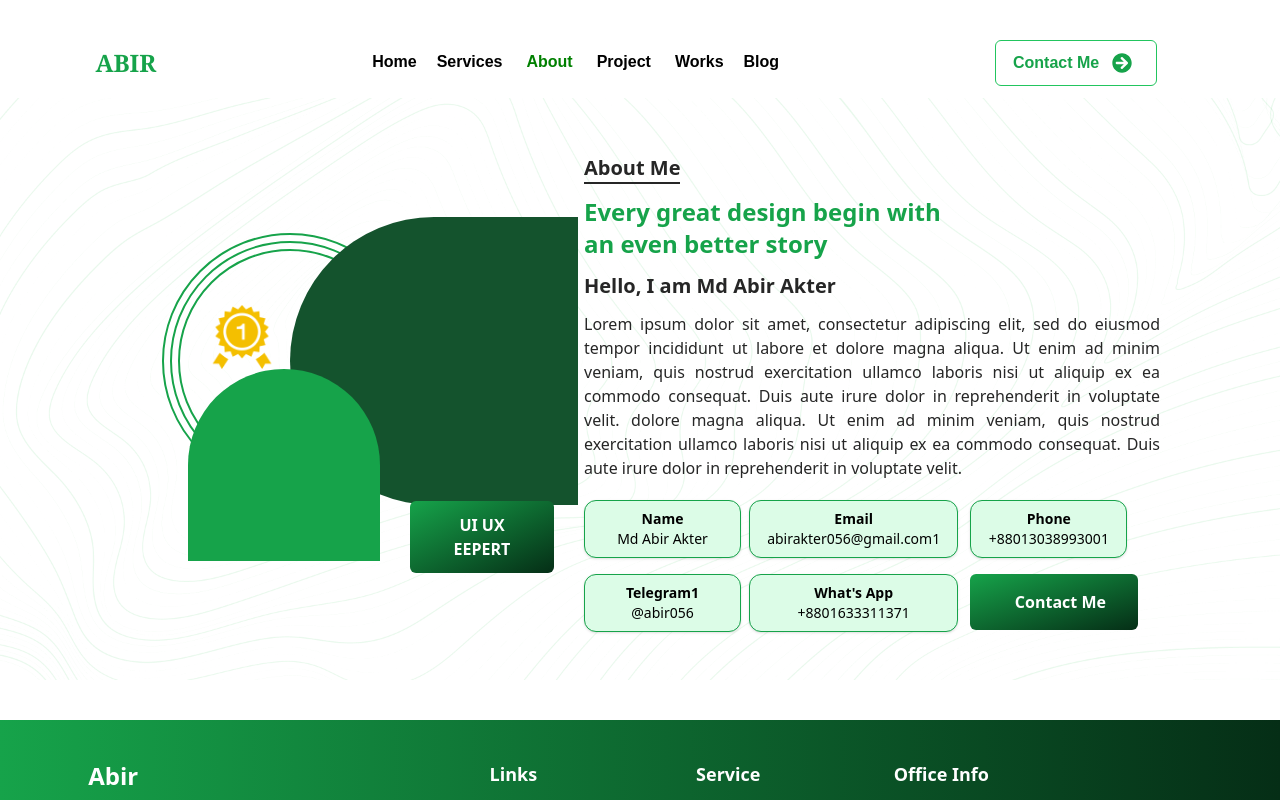
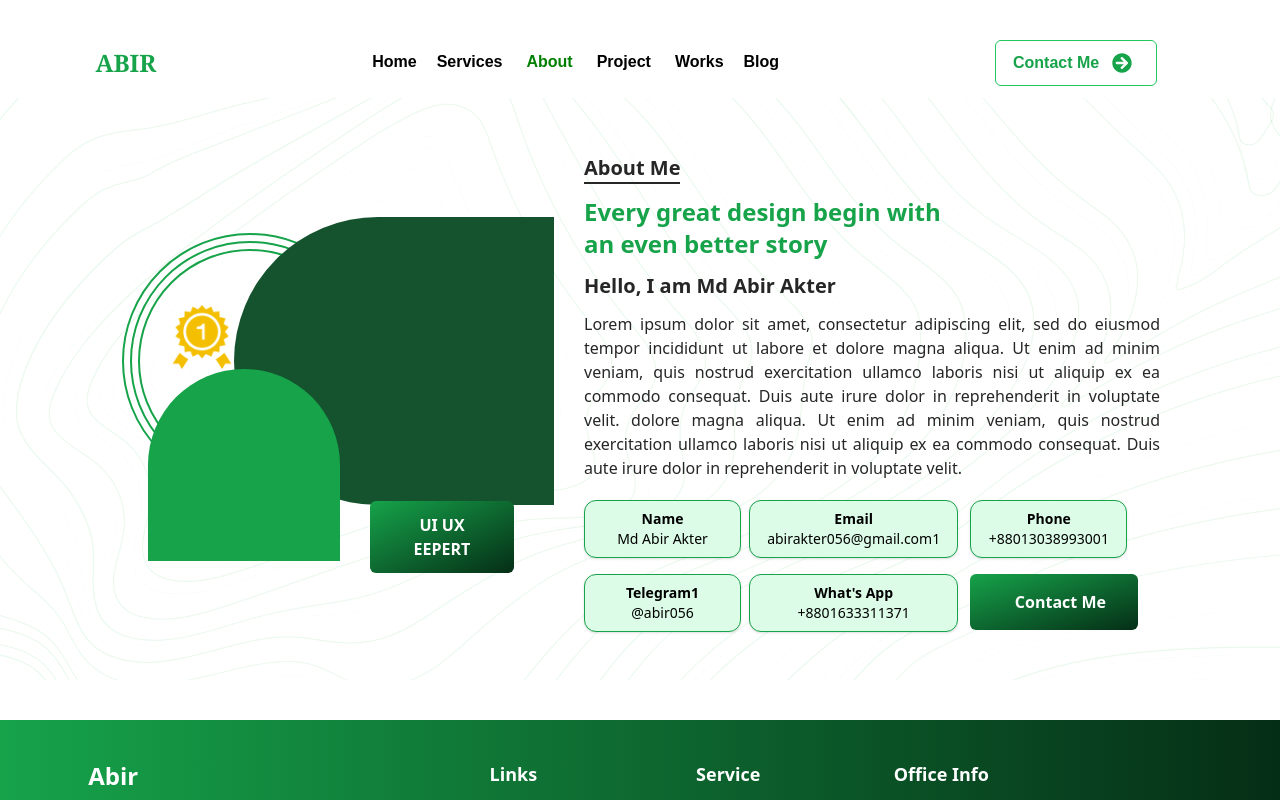
Before and after one commit to TamimMahmudBD/uiuxproject, a React (Create React App) app: page /About in a window 1280 px wide. Shown: the top 800 px of the page. Built offline with nearby package versions, Linux system fonts and the light colour scheme.

Commit message:
change css for responsive

```diff
--- a/src/Components/AboutSec.jsx
+++ b/src/Components/AboutSec.jsx
@@ -25,6 +25,8 @@ const AboutSec = () => {
             mm:pt-0
             mm:pb-4
             md:pl-5
+            lg:pr-10
+            xl:pr-20
             lg:-mt-14
 
             '>
@@ -91,7 +93,7 @@ const AboutSec = () => {
                     md:h-56
                     md:w-56
                     lg:h-72
-                    lg:w-72
+                    lg:w-80
                     bg-green-900
                     mm:ml-56
                     md:ml-72
```
